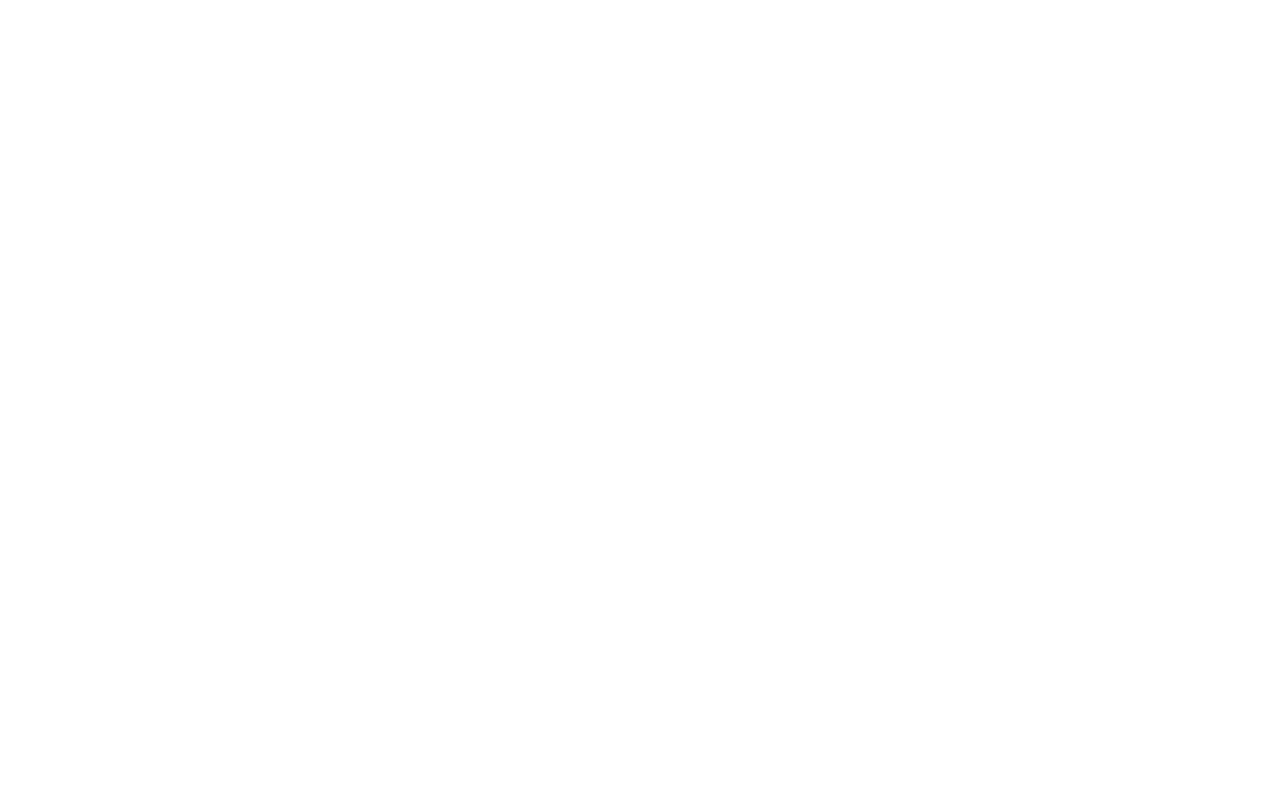
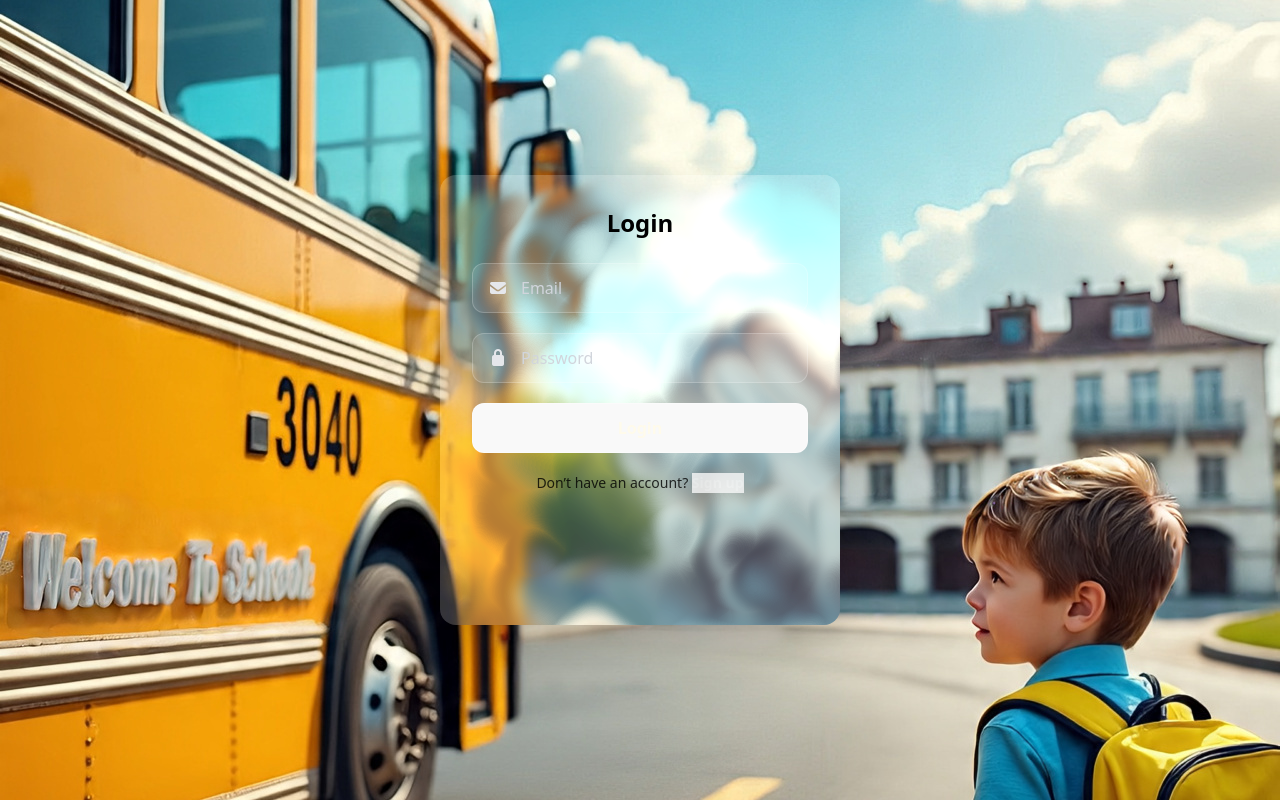
Before and after one commit to School-Management-System-Frontend/Frontend-School-Management-System-, a React (Vite) app in the folder School-Management-System-Frontend/: page /auth in a window 1280 px wide. Before the commit this address had no page. Built offline with nearby package versions, Linux system fonts and the light colour scheme.

Commit message:
Login and Sign up page

```diff
--- a/School-Management-System-Frontend/package.json
+++ b/School-Management-System-Frontend/package.json
@@ -10,10 +10,12 @@
     "preview": "vite preview"
   },
   "dependencies": {
+    "@fortawesome/fontawesome-free": "^7.1.0",
     "@tailwindcss/vite": "^4.1.16",
     "react": "^19.2.0",
     "react-dom": "^19.1.1",
     "react-router-dom": "^7.9.5",
+    "styled-components": "^6.1.19",
     "tailwindcss": "^4.1.16"
   },
   "devDependencies": {
--- a/School-Management-System-Frontend/src/App.jsx
+++ b/School-Management-System-Frontend/src/App.jsx
@@ -1,12 +1,14 @@
 import { BrowserRouter as Router, Routes, Route } from 'react-router-dom'
 import './App.css'
 import Home from './pages/Home'
+import GlassAuthForm from './pages/GlassAuthForm'
 
 function App() {
   return (
     <Router>
         <Routes>
           <Route path="/" element={<Home />} />
+          <Route path="/auth" element={<GlassAuthForm />} />
         </Routes>
     </Router>
   )
--- a/School-Management-System-Frontend/src/index.css
+++ b/School-Management-System-Frontend/src/index.css
@@ -36,7 +36,7 @@
   line-height: 1.1;
 }
 
-button {
+/* button {
   border-radius: 8px;
   border: 1px solid transparent;
   padding: 0.6em 1.2em;
@@ -46,7 +46,7 @@
   background-color: #1a1a1a;
   cursor: pointer;
   transition: border-color 0.25s;
-}
+} */
 button:hover {
   border-color: #646cff;
 }
--- /dev/null
+++ b/School-Management-System-Frontend/src/pages/GlassAuthForm.jsx
@@ -0,0 +1,200 @@
+import React, { useEffect, useState } from "react";
+import "@fortawesome/fontawesome-free/css/all.min.css";
+// import backgroundImage from '../assets/background.jpg';
+
+const GlassAuthForm = () => {
+  const [isLogin, setIsLogin] = useState(true);
+  const [specularStyle, setSpecularStyle] = useState({});
+  const [formData, setFormData] = useState({
+    username: "",
+    email: "",
+    password: "",
+    confirmPassword: "",
+  });
+
+  const handleMouseMove = (e) => {
+    const rect = e.currentTarget.getBoundingClientRect();
+    const x = e.clientX - rect.left;
+    const y = e.clientY - rect.top;
+    setSpecularStyle({
+      background: `radial-gradient(circle at ${x}px ${y}px,
+        rgba(255,255,255,0.15) 0%,
+        rgba(255,255,255,0.05) 30%,
+        rgba(255,255,255,0) 60%)`,
+    });
+  };
+
+  const handleMouseLeave = () => {
+    setSpecularStyle({});
+  };
+
+  const handleChange = (e) => {
+    setFormData((prev) => ({ ...prev, [e.target.name]: e.target.value }));
+  };
+
+  const handleSubmit = (e) => {
+    e.preventDefault();
+
+    if (!isLogin && formData.password !== formData.confirmPassword) {
+      alert("Passwords do not match!");
+      return;
+    }
+
+    console.log("Form submitted:", formData);
+    alert(isLogin ? "Login successful!" : "Registration successful!");
+
+    // Reset form
+    setFormData({ username: "", email: "", password: "", confirmPassword: "" });
+  };
+
+  return (
+    <div className="flex justify-center items-center h-screen bg-[url('/background.jpg')] bg-cover bg-center text-black">
+      <svg style={{ display: "none" }}>
+        <filter id="glass-distortion">
+          <feTurbulence
+            type="turbulence"
+            baseFrequency="0.008"
+            numOctaves="2"
+            result="noise"
+          />
+          <feDisplacementMap in="SourceGraphic" in2="noise" scale="77" />
+        </filter>
+      </svg>
+
+      <div
+        className="relative w-[400px] min-h-[450px] rounded-2xl shadow-2xl overflow-hidden"
+        onMouseMove={handleMouseMove}
+        onMouseLeave={handleMouseLeave}
+      >
+        {/* Glass Layers */}
+        <div
+          className="absolute inset-0 backdrop-blur-md z-[1]"
+          style={{ filter: "url(#glass-distortion) saturate(120%) brightness(1.15)" }}
+        />
+        <div className="absolute inset-0 bg-white/20 dark:bg-black/25 z-[2]" />
+        <div className="absolute inset-0 z-[3]" style={specularStyle} />
+
+        {/* Form Content */}
+        <div className="relative z-[4] p-8">
+          {isLogin ? (
+            <div className="transition-all duration-500">
+              <h3 className="text-2xl font-bold text-center mb-6">Login</h3>
+              <form onSubmit={handleSubmit}>
+                <div className="relative mb-5">
+                  <i className="fas fa-envelope absolute left-4 top-1/2 -translate-y-1/2 text-gray-200" />
+                  <input
+                    type="email"
+                    name="email"
+                    placeholder="Email"
+                    value={formData.email}
+                    onChange={handleChange}
+                    required
+                    className="w-full pl-12 pr-4 py-3 bg-white/10 border border-white/20 rounded-xl focus:outline-none focus:border-white/40 placeholder-gray-300"
+                  />
+                </div>
+                <div className="relative mb-5">
+                  <i className="fas fa-lock absolute left-4 top-1/2 -translate-y-1/2 text-gray-200" />
+                  <input
+                    type="password"
+                    name="password"
+                    placeholder="Password"
+                    value={formData.password}
+                    onChange={handleChange}
+                    required
+                    className="w-full pl-12 pr-4 py-3 bg-white/10 border border-white/20 rounded-xl focus:outline-none focus:border-white/40 placeholder-gray-300"
+                  />
+                </div>
+                <button
+                  type="submit"
+                  className="w-full py-3 bg-black/70 text-amber-50 border border-white/30 rounded-xl font-semibold hover:bg-white/30 hover:text-black transition cursor-pointer"
+                >
+                  Login
+                </button>
+              </form>
+              <p className="text-sm text-center mt-5 opacity-80">
+                Don’t have an account?{" "}
+                <button
+                  onClick={() => setIsLogin(false)}
+                  className="text-white font-semibold hover:underline cursor-pointer"
+                >
+                  Sign up
+                </button>
+              </p>
+            </div>
+          ) : (
+            <div className="transition-all duration-500">
+              <h3 className="text-2xl font-bold text-center mb-6">Sign up</h3>
+              <form onSubmit={handleSubmit}>
+                <div className="relative mb-4">
+                  <i className="fas fa-user absolute left-4 top-1/2 -translate-y-1/2 text-gray-200" />
+                  <input
+                    type="text"
+                    name="username"
+                    placeholder="Username"
+                    value={formData.username}
+                    onChange={handleChange}
+                    required
+                    className="w-full pl-12 pr-4 py-3 bg-white/10 border border-white/20 rounded-xl focus:outline-none focus:border-white/40 placeholder-gray-300"
+                  />
+                </div>
+                <div className="relative mb-4">
+                  <i className="fas fa-envelope absolute left-4 top-1/2 -translate-y-1/2 text-gray-200" />
+                  <input
+                    type="email"
+                    name="email"
+                    placeholder="Email"
+                    value={formData.email}
+                    onChange={handleChange}
+                    required
+                    className="w-full pl-12 pr-4 py-3 bg-white/10 border border-white/20 rounded-xl focus:outline-none focus:border-white/40 placeholder-gray-300"
+                  />
+                </div>
+                <div className="relative mb-4">
+                  <i className="fas fa-lock absolute left-4 top-1/2 -translate-y-1/2 text-gray-200" />
+                  <input
+                    type="password"
+                    name="password"
+                    placeholder="Password"
+                    value={formData.password}
+                    onChange={handleChange}
+                    required
+                    className="w-full pl-12 pr-4 py-3 bg-white/10 border border-white/20 rounded-xl focus:outline-none focus:border-white/40 placeholder-gray-300"
+                  />
+                </div>
+                <div className="relative mb-5">
+                  <i className="fas fa-lock absolute left-4 top-1/2 -translate-y-1/2 text-gray-200" />
+                  <input
+                    type="password"
+                    name="confirmPassword"
+                    placeholder="Confirm Password"
+                    value={formData.confirmPassword}
+                    onChange={handleChange}
+                    required
+                    className="w-full pl-12 pr-4 py-3 bg-white/10 border border-white/20 rounded-xl focus:outline-none focus:border-white/40 placeholder-gray-300"
+                  />
+                </div>
+                <button
+                  type="submit"
+                  className="w-full py-3 bg-black/70 text-amber-50 border border-white/30 rounded-xl font-semibold hover:bg-white/30 hover:text-black transition cursor-pointer"
+                >
+                  Sign Up
+                </button>
+              </form>
+              <p className="text-sm text-center mt-5 opacity-80">
+                Already have an account?{" "}
+                <button
+                  onClick={() => setIsLogin(true)}
+                  className="text-white font-semibold hover:underline cursor-pointer"
+                >
+                  Login
+                </button>
+              </p>
+            </div>
+          )}
+        </div>
+      </div>
+    </div>
+  );
+};
+
+export default GlassAuthForm;
```
Also changed, not shown: School-Management-System-Frontend/public/background.jpg (added), 1 other file (tests, documents, lock files or other folders).
